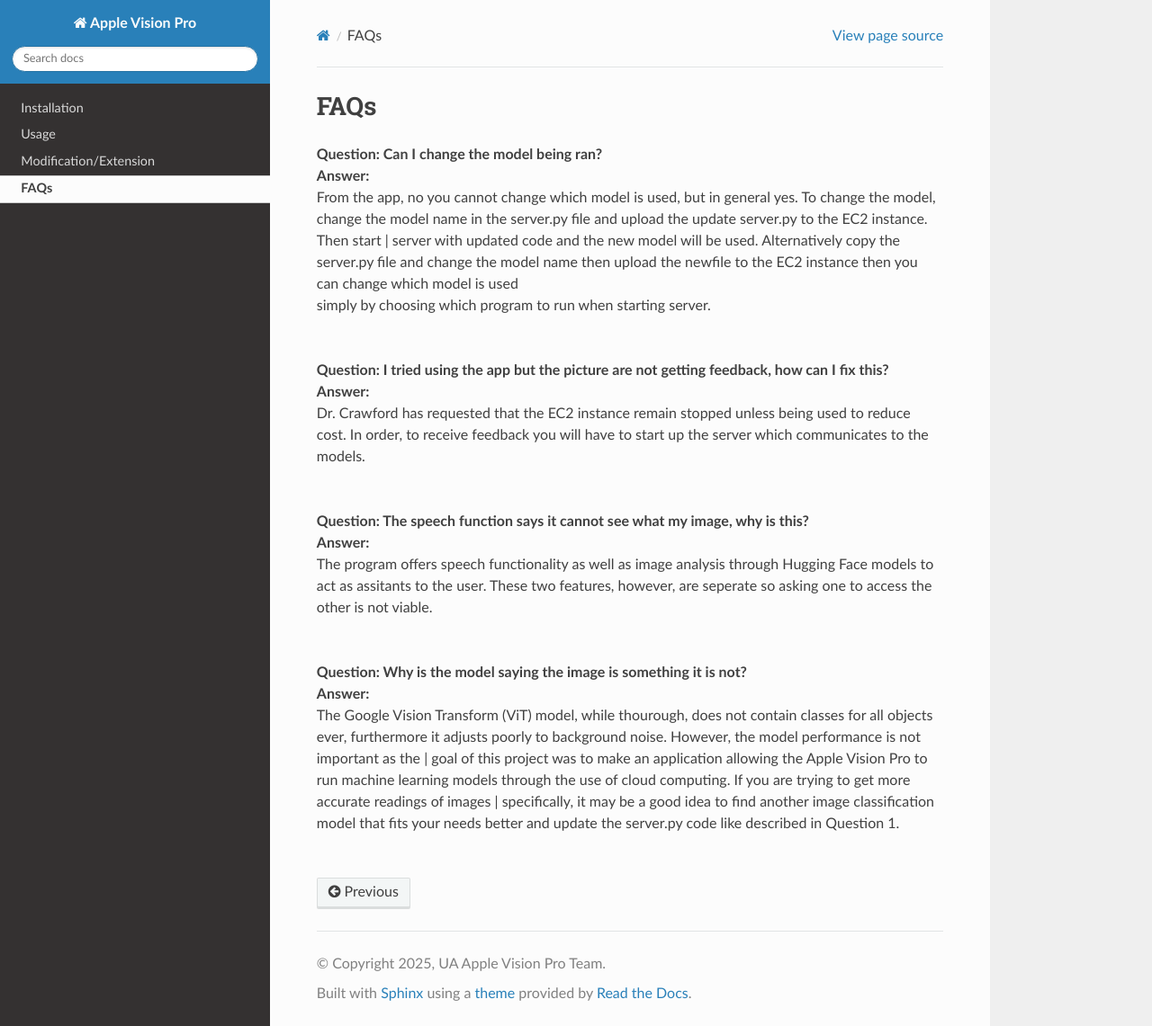
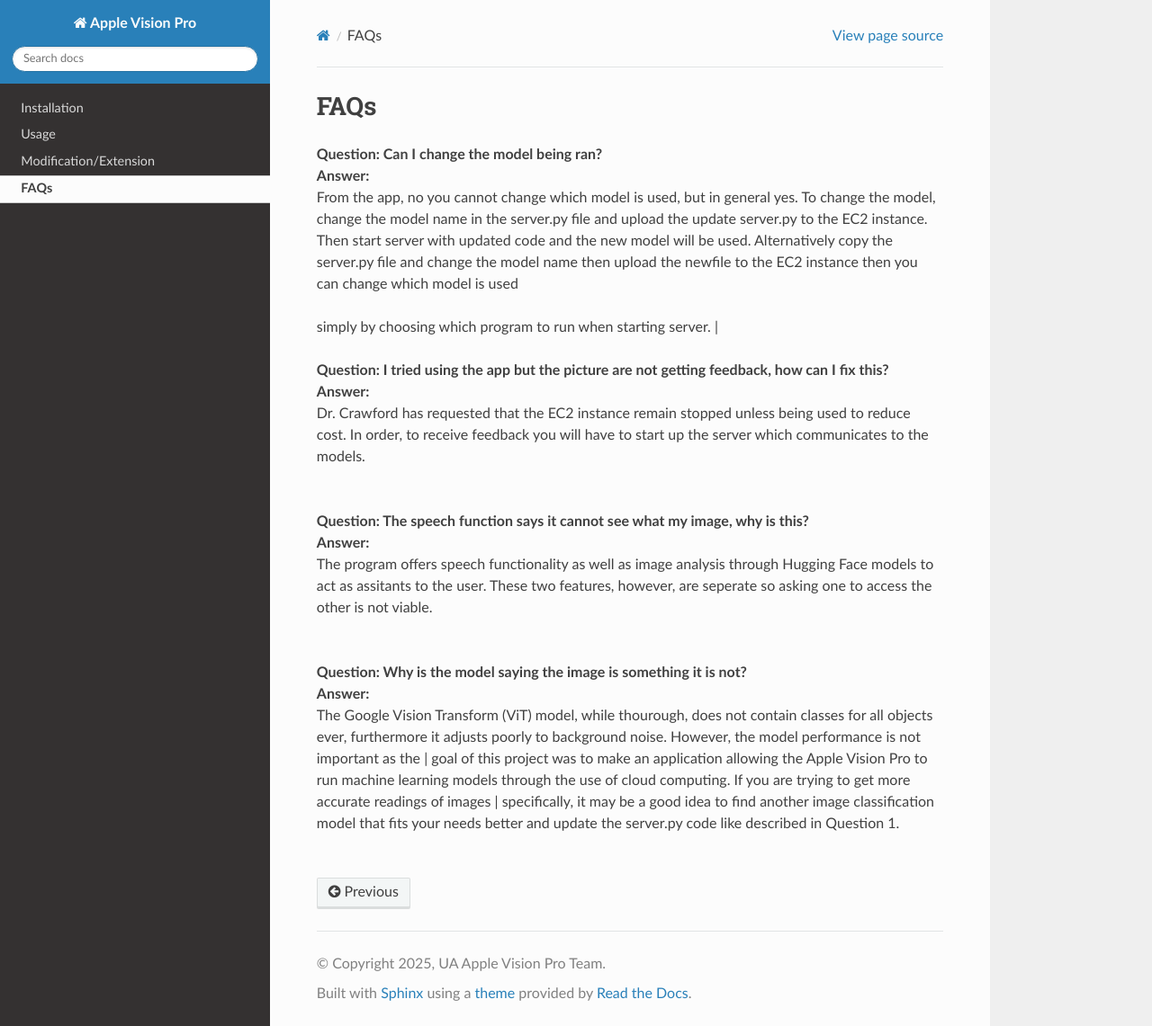
Before and after one commit to Apple-Vision-Pro-UA-CS495/apple-vision-pro-tutorial, a Sphinx documentation site: the page built from docs/source/faqs.rst, in a window 1280 px wide and 1141 px high. Shown: the whole window at 90% size. Built offline with Sphinx 7.4.7 and the Read the Docs theme 3.1.0, drawn with Linux system fonts in a browser that asks for light colours.

Commit message:
Update faqs.rst

```diff
--- a/docs/source/faqs.rst
+++ b/docs/source/faqs.rst
@@ -3,8 +3,8 @@
 
 | **Question: Can I change the model being ran?**
 | **Answer:**
-| From the app, no you cannot change which model is used, but in general yes. To change the model, change the model name in the server.py file and upload the update server.py to the EC2 instance. Then start      | server with updated code and the new model will be used. Alternatively copy the server.py file and change the model name then upload the newfile to the EC2 instance then you can change which model is used
-| simply by choosing which program to run when starting server.
+| From the app, no you cannot change which model is used, but in general yes. To change the model, change the model name in the server.py file and upload the update server.py to the EC2 instance. Then start      server with updated code and the new model will be used. Alternatively copy the server.py file and change the model name then upload the newfile to the EC2 instance then you can change which model is used
+simply by choosing which program to run when starting server.
 |
 
 | **Question: I tried using the app but the picture are not getting feedback, how can I fix this?**
```
